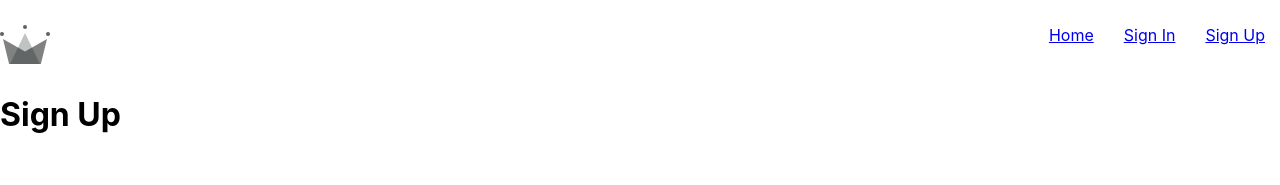
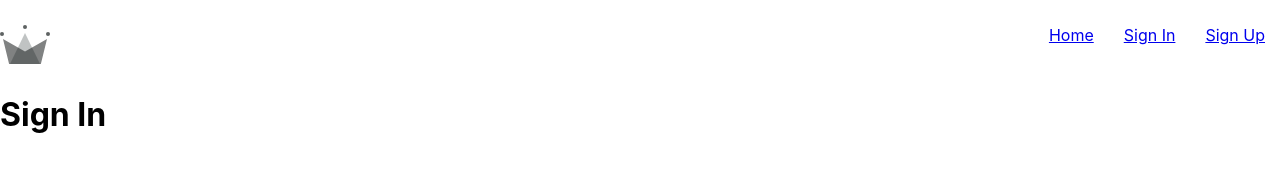
Before and after one commit to BuildForSDGCohort2/team-090-group-a-project-fullstack, a React (Create React App) app in the folder client/: page /login in a window 1280 px wide. Shown: the top 185 px of the page. Built offline with nearby package versions, Linux system fonts and the light colour scheme.

Commit message:
Completed user authentication setup

```diff
--- a/client/src/components/sign-in/sign-in.components.jsx
+++ b/client/src/components/sign-in/sign-in.components.jsx
@@ -28,7 +28,7 @@ const SignIn = ({ emailSignInStart }) => {
 
     return (
         <div>
-            <h1>Sign Up</h1>
+            <h1>Sign In</h1>
             <CustomInput handleChange={handleChange} name={'email'} type='email' placeholder={'Email'} type={'text'} required/>
             <CustomInput handleChange={handleChange} name={'password'} placeholder={'Password'} type={'password'}  required/>
             <CustomButton handleSubmit={handleSubmit}>{'Submit'}</CustomButton>
```
